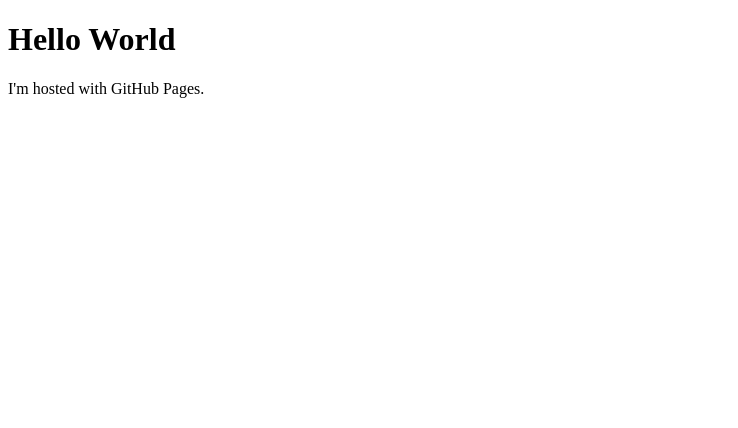
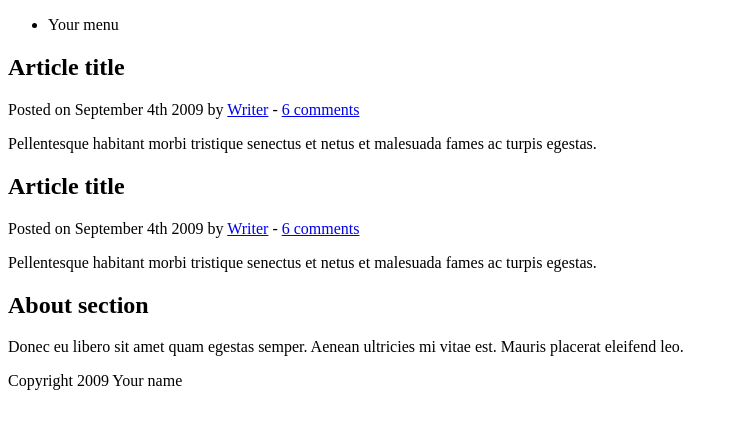
Before and after one commit to KEINNENNGEL/keinnenngel.github.io, a plain HTML site: page index.html in a window 1280 px wide. Shown: the whole page, without its empty margins (0-738 px from the left). Drawn offline with Linux system fonts and the light colour scheme.

Commit message:
estructura

```diff
--- /dev/null
+++ b/css/style.css
@@ -0,0 +1,3 @@
+body{
+
+}
--- a/index.html
+++ b/index.html
@@ -1,7 +1,49 @@
 <!DOCTYPE html>
 <html>
+<head>
+	<meta charset="utf-8">
+	<meta http-equiv="X-UA-Compatible" content="IE=edge">
+	<title>KEINNENNGEL</title>
+	<link rel="stylesheet" href="">
+</head>
 <body>
-<h1>Hello World</h1>
-<p>I'm hosted with GitHub Pages.</p>
+
+	<header>
+		<nav>
+			<ul>
+				<li>Your menu</li>
+			</ul>
+		</nav>
+	</header>
+
+	<section>
+
+		<article>
+			<header>
+				<h2>Article title</h2>
+				<p>Posted on <time datetime="2009-09-04T16:31:24+02:00">September 4th 2009</time> by <a href="#">Writer</a> - <a href="#comments">6 comments</a></p>
+			</header>
+			<p>Pellentesque habitant morbi tristique senectus et netus et malesuada fames ac turpis egestas.</p>
+		</article>
+
+		<article>
+			<header>
+				<h2>Article title</h2>
+				<p>Posted on <time datetime="2009-09-04T16:31:24+02:00">September 4th 2009</time> by <a href="#">Writer</a> - <a href="#comments">6 comments</a></p>
+			</header>
+			<p>Pellentesque habitant morbi tristique senectus et netus et malesuada fames ac turpis egestas.</p>
+		</article>
+
+	</section>
+
+	<aside>
+		<h2>About section</h2>
+		<p>Donec eu libero sit amet quam egestas semper. Aenean ultricies mi vitae est. Mauris placerat eleifend leo.</p>
+	</aside>
+
+	<footer>
+		<p>Copyright 2009 Your name</p>
+	</footer>
+
 </body>
 </html>
```
